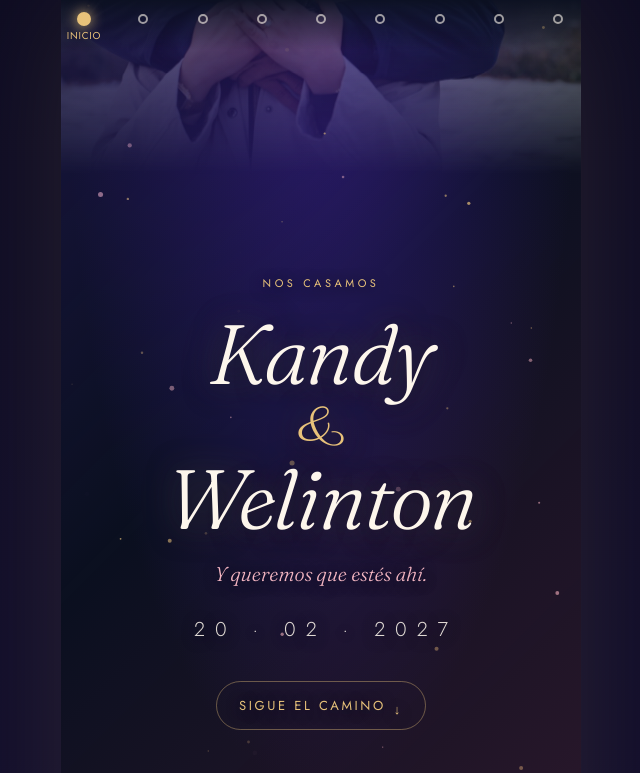
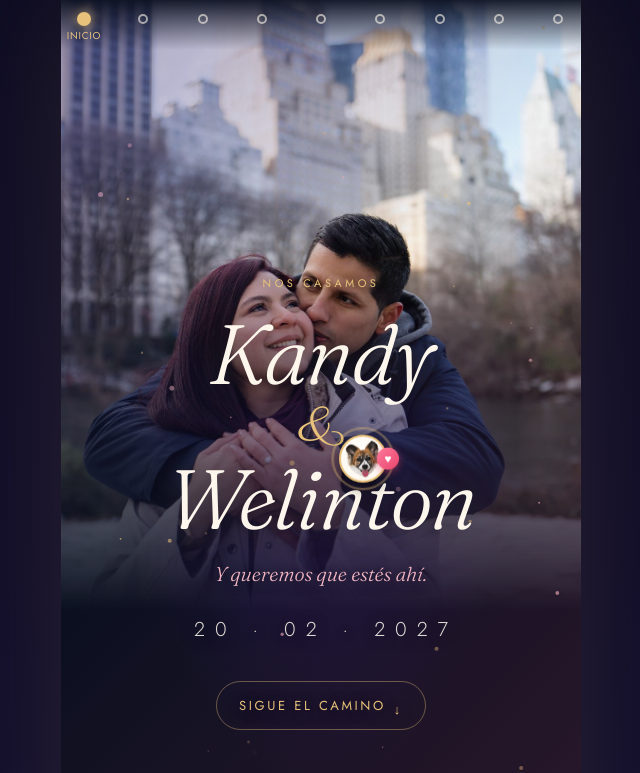
Before and after one commit to wesgdev1/almia, a plain HTML site: page Matrimonio-Tarjeta de presentacion/index.html in a window 1280 px wide. Shown: the top 773 px of the page, without its empty margins (319-959 px from the left). Drawn offline with Linux system fonts and the light colour scheme.

Commit message:
Improve walker animation for smoother scrolling and update styles for fixed positioning

```diff
--- a/Matrimonio-Tarjeta de presentacion/app.js
+++ b/Matrimonio-Tarjeta de presentacion/app.js
@@ -40,14 +40,21 @@ $('#s0').classList.add('in');
 navLinks[0].classList.add('on');
 
 // Camino sinuoso + perrita que avanza con el scroll
-// Optimizado para celular: el recorrido se precalcula una vez (tabla de puntos)
-// y en cada frame solo se interpola; el parallax usa posiciones cacheadas (sin leer el layout).
+// Súper fluido en celular:
+//  - La perrita es position:fixed: el navegador no la arrastra con el scroll y el JS la "corrige"
+//    un frame tarde (eso causaba los tirones). Su posición en pantalla la calcula solo el JS.
+//  - Avanza por la LONGITUD del camino (recorrido en X: sube/baja y cruza de lado a lado).
+//  - El avance se suaviza con interpolación en requestAnimationFrame, que se apaga sola al quedar quieta.
+//  - El camino se precalcula una vez (tabla de puntos); por frame solo se interpola.
 const main = $('#journey'), fg = $('#road-fg'), bg = $('#road-bg'), walker = $('#walker'), bar = $('#bar');
 const pars = $$('[data-par]');
-let L = 1, H = 1, W0 = 0, pts = new Float32Array(0), N = 0, mainTop = 0, lastP = -1;
+let L = 1, H = 1, W0 = 0, pts = new Float32Array(0), N = 0, mainTop = 0, mainLeft = 0;
+let prog = null, raf = 0, lastDash = -1;   // prog = avance suavizado (0..1)
 function buildRoad() {
   const w = main.clientWidth;
-  W0 = w; H = main.clientHeight; mainTop = main.offsetTop;
+  W0 = w; H = main.clientHeight;
+  const r = main.getBoundingClientRect();
+  mainTop = r.top + scrollY; mainLeft = r.left;
   $('#road').setAttribute('viewBox', `0 0 ${w} ${H}`);
   let d = `M${w / 2} 60`, py = 60;
   stations.forEach((s, i) => {
@@ -67,32 +74,37 @@ function buildRoad() {
   }
   // Posición/alto de la sección de cada foto con parallax (cacheado)
   pars.forEach(el => { const s = el.closest('.station') || el.parentElement; el._t = s.offsetTop; el._h = s.offsetHeight; el._k = +el.dataset.par; });
-  lastP = -1;
-  update();
+  prog = null; lastDash = -1;
+  walkFrame();
+  walker.classList.add('ready');
 }
-function update() {
+function walkFrame() {
+  raf = 0;
+  if (!N) return;
   const sy = scrollY, vh = innerHeight;
-  const p = Math.min(1, Math.max(0, (sy + vh * .5) / H));
-  if (p !== lastP) {
-    lastP = p;
-    const f = p * (N - 1), i = Math.min(N - 2, f | 0), t = f - i, j = i * 2;
-    const x = pts[j] + (pts[j + 2] - pts[j]) * t, y = pts[j + 1] + (pts[j + 3] - pts[j + 1]) * t;
-    walker.style.transform = `translate3d(${x}px,${y}px,0)`;
-    fg.style.strokeDashoffset = L * (1 - p);
-    bar.style.transform = `scaleX(${Math.min(1, sy / Math.max(1, H - vh))})`;
-  }
+  // Avance objetivo: qué tanto del camino corresponde al centro de la pantalla
+  const pt = Math.min(1, Math.max(0, (sy + vh * .5 - mainTop) / H));
+  prog = prog === null ? pt : prog + (pt - prog) * .2;    // suavizado del avance
+  const f = prog * (N - 1), i = Math.min(N - 2, f | 0), t = f - i, j = i * 2;
+  const x = pts[j] + (pts[j + 2] - pts[j]) * t, y = pts[j + 1] + (pts[j + 3] - pts[j + 1]) * t;
+  // Coordenadas de pantalla (fixed): punto del camino menos lo desplazado
+  walker.style.transform = `translate3d(${(mainLeft + x).toFixed(2)}px,${(mainTop + y - sy).toFixed(2)}px,0)`;
+  const dash = L * (1 - prog);
+  if (Math.abs(dash - lastDash) > .5) { fg.style.strokeDashoffset = dash; lastDash = dash; }
+  bar.style.transform = `scaleX(${Math.min(1, sy / Math.max(1, H - vh))})`;
   // Parallax suave de fotos (solo las visibles)
   for (const el of pars) {
     const top = mainTop + el._t - sy;
     if (top + el._h < -100 || top > vh + 100) continue;
-    el.style.transform = `translate3d(0,${((top + el._h / 2) - vh / 2) * el._k}px,0)`;
+    el.style.transform = `translate3d(0,${(((top + el._h / 2) - vh / 2) * el._k).toFixed(1)}px,0)`;
   }
+  if (Math.abs(pt - prog) * L > .3) raf = requestAnimationFrame(walkFrame);  // sigue hasta asentarse
 }
-let tick = false;
-addEventListener('scroll', () => { if (!tick) { tick = true; requestAnimationFrame(() => { update(); tick = false; }); } }, { passive: true });
+const kick = () => { if (!raf) raf = requestAnimationFrame(walkFrame); };
+addEventListener('scroll', kick, { passive: true });
 // En celular la barra del navegador cambia el alto al hacer scroll: solo reconstruimos si cambió el tamaño real
 let rz;
-const rebuild = () => { clearTimeout(rz); rz = setTimeout(() => { if (main.clientWidth !== W0 || main.clientHeight !== H) buildRoad(); else update(); }, 120); };
+const rebuild = () => { clearTimeout(rz); rz = setTimeout(() => { if (main.clientWidth !== W0 || main.clientHeight !== H) buildRoad(); else { mainLeft = main.getBoundingClientRect().left; kick(); } }, 120); };
 addEventListener('resize', rebuild);
 if ('ResizeObserver' in window) new ResizeObserver(rebuild).observe(main);
 addEventListener('load', buildRoad);
--- a/Matrimonio-Tarjeta de presentacion/style.css
+++ b/Matrimonio-Tarjeta de presentacion/style.css
@@ -19,9 +19,10 @@ body{background:var(--deep);color:var(--ivory);font-family:var(--sans);overflow-
 #road-bg{stroke:rgba(246,237,225,.18);stroke-width:3;stroke-dasharray:2 12}
 #road-fg{stroke:var(--gold);stroke-width:3.5}
 /* Perrita caminante: solo se anima transform/opacity (GPU), sin repintar */
-#walker{position:absolute;left:0;top:0;z-index:3;width:48px;height:48px;margin:-24px 0 0 -24px;border-radius:50%;
+#walker{position:fixed;left:0;top:0;z-index:3;width:48px;height:48px;margin:-24px 0 0 -24px;border-radius:50%;
   background:radial-gradient(circle at 50% 40%,#fff,var(--ivory));border:2px solid var(--gold);
-  box-shadow:0 4px 16px #0008;will-change:transform}
+  box-shadow:0 4px 16px #0008;will-change:transform;backface-visibility:hidden;opacity:0;transition:opacity .3s}
+#walker.ready{opacity:1}
 #walker img{position:absolute;inset:2px;width:40px;height:40px;border-radius:50%;object-fit:contain}
 #walker::before{content:"";position:absolute;inset:-4px;border-radius:50%;border:2px solid var(--gold);
   animation:halo 1.6s ease-out infinite}
```
